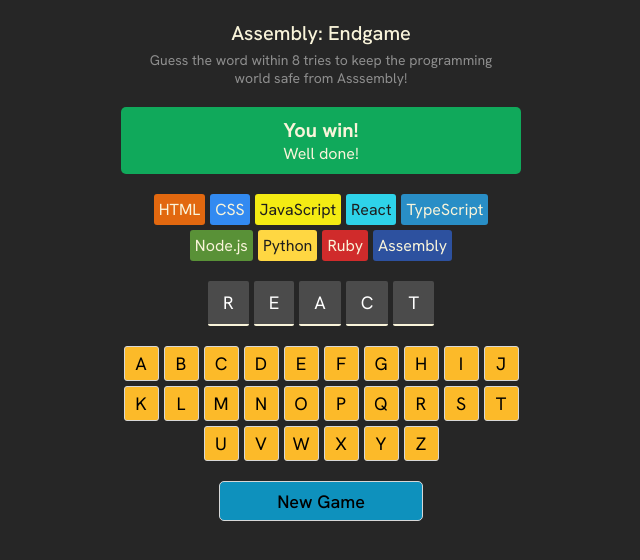
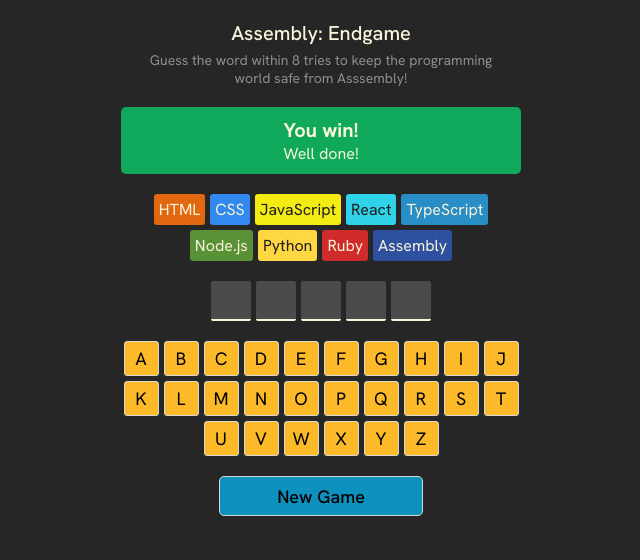
Before and after one commit to textencoder/assembly-endgame, a React (Vite) app: page / in a window 1280 px wide. Shown: the top 560 px of the page, without its empty margins (319-959 px from the left). Built offline with nearby package versions, Linux system fonts and the light colour scheme.

Commit message:
added logic and styling for guessing letters

```diff
--- a/src/App.css
+++ b/src/App.css
@@ -84,7 +84,7 @@
   aspect-ratio: 1/1;
   border-radius: 3px;
   border: none;
-  background-color: #fcba29;
+
   border: 1px solid #d7d7d7;
   font-size: 1.125rem;
 }
@@ -97,9 +97,12 @@
     background-color: rgb(75, 75, 75);
     color: white;
     border-bottom: 2px solid #f9f4da;
-    padding: 10px 15px;
+    height: 40px;
+    width: 40px;
     border-radius: 2px;
     font-size: 1.125rem;
+    display: grid;
+    place-items: center;
   }
 }
 
@@ -111,3 +114,15 @@
   font-size: 1.125rem;
   font-weight: 500;
 }
+
+.correct {
+  background-color: #10A95b;
+}
+
+.wrong {
+  background-color: #ec5d49;
+}
+
+.vanilla {
+  background-color: #fcba29;
+}
--- a/src/App.jsx
+++ b/src/App.jsx
@@ -6,14 +6,20 @@
   const [currentWord, setCurrentWord] = useState("react");
   const [guessed, setGuessed] = useState([]);
 
+  const wrongGuessCount = guessed.filter(g => !currentWord.includes(g.toLowerCase()))
+  console.log("tracer: ", wrongGuessCount.length)
+
   const addGuessedLetter = (event) => {
     if (!guessed.includes(event.target.value)) {
       setGuessed(guessed.concat(event.target.value));
     }
+    console.log(guessed)
   };
 
   const word = currentWord.split("").map((char) => {
-    return <span key={char}>{char.toUpperCase()}</span>;
+    const isGuessed = guessed.includes(char.toUpperCase());
+
+    return <span key={char}>{isGuessed && char.toUpperCase()}</span>;
   });
 
   const languageElements = languages.map((l) => {
@@ -30,8 +36,18 @@
   const alphabet = "abcdefghijklmnopqrstuvwxyz";
 
   const keyboardElements = alphabet.split("").map((letter) => {
+    const isGuessed = guessed.includes(letter.toUpperCase());
+    const isCorrect = isGuessed && currentWord.includes(letter)
+    const isWrong = isGuessed && !currentWord.includes(letter)
+    console.log("keyboard rendered")
+
     return (
-      <button onClick={addGuessedLetter} key={letter} value={letter.toUpperCase()}>
+      <button
+      className={isCorrect ? "correct" : isWrong ? "wrong" : "vanilla"}
+      onClick={addGuessedLetter}
+      key={letter}
+      value={letter.toUpperCase()}
+      >
         {letter.toUpperCase()}
       </button>
     );
```
